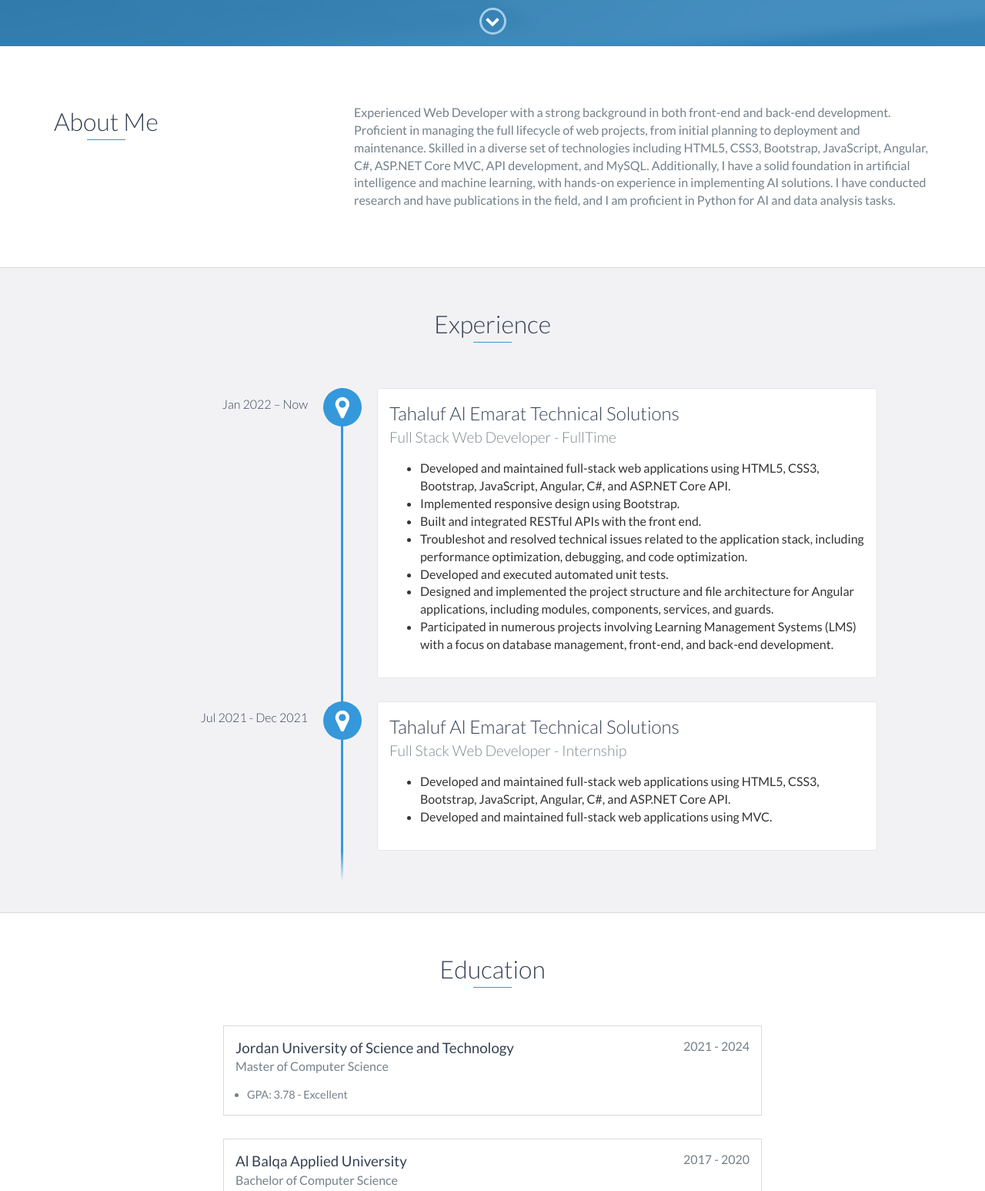
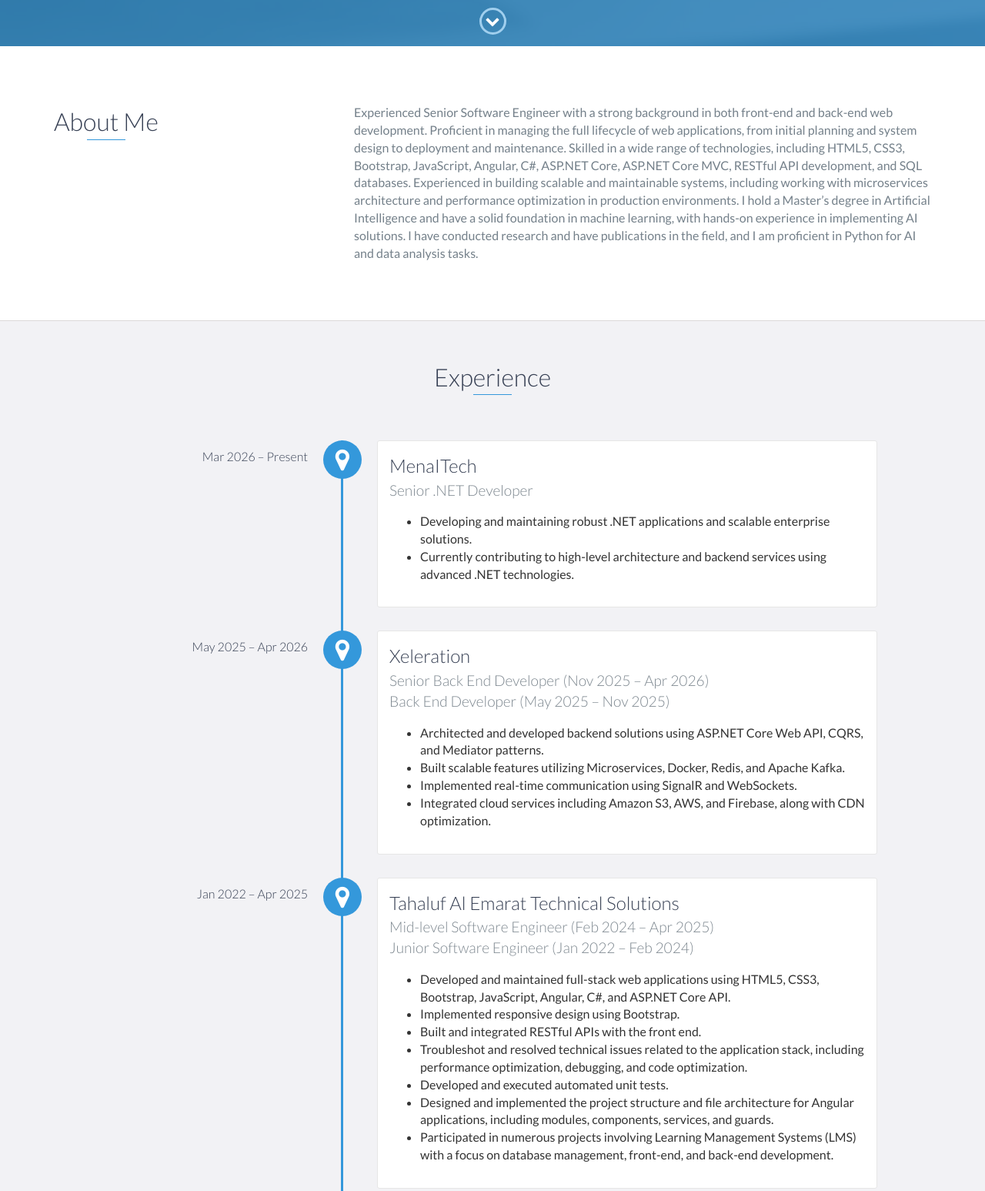
Before and after one commit to moayyad1/Moayyad-Alajlouni---Portfolio, a website: page index.html in a window 1280 px wide. Shown: the part 740-2287 px from the top of the page at 77% size. Drawn offline with nearby package versions, Linux system fonts and the light colour scheme.

Commit message:
update portfolio

```diff
--- a/index.html
+++ b/index.html
@@ -50,7 +50,7 @@
     <div id="lead">
         <div id="lead-content">
             <h1>Moayyad Alajlouni</h1><br>
-            <h2>Software Engineer</h2>
+            <h2>Senior .NET Developer</h2>
             <a href="./images/Moayyad_Alajlouni_Latest_CV.pdf" class="btn-rounded-white" download>Download Resume</a>
         </div>
         <!-- End #lead-content -->
@@ -72,13 +72,12 @@
                 </div>
                 <div class="col-md-8">
                     <p>
-                        Experienced Web Developer with a strong background in both front-end and back-end development.
-                        Proficient in managing the full lifecycle of web projects, from initial planning to deployment
-                        and maintenance. Skilled in a diverse set of technologies including HTML5, CSS3, Bootstrap,
-                        JavaScript, Angular, C#, ASP.NET Core MVC, API development, and MySQL. Additionally, I have a
-                        solid foundation in artificial intelligence and machine learning, with hands-on experience in
-                        implementing AI solutions. I have conducted research and have publications in the field, and I
-                        am proficient in Python for AI and data analysis tasks.
+                        Experienced Senior Software Engineer with a strong background in both front-end and back-end web development.
+                        Proficient in managing the full lifecycle of web applications, from initial planning and system design to deployment and maintenance.
+                        Skilled in a wide range of technologies, including HTML5, CSS3, Bootstrap, JavaScript, Angular, C#, ASP.NET Core, ASP.NET Core MVC, RESTful API development, and SQL databases.
+                        Experienced in building scalable and maintainable systems, including working with microservices architecture and performance optimization in production environments.
+                        I hold a Master’s degree in Artificial Intelligence and have a solid foundation in machine learning, with hands-on experience in implementing AI solutions.
+                        I have conducted research and have publications in the field, and I am proficient in Python for AI and data analysis tasks.
                     </p>
                 </div>
             </div>
@@ -89,9 +88,29 @@
     <div id="experience" class="background-alt">
         <h2 class="heading">Experience</h2>
         <div id="experience-timeline">
-            <div data-date="Jan 2022 – Now">
+            <div data-date="Mar 2026 – Present">
+                <h3>MenaITech</h3>
+                <h4>Senior .NET Developer
+                </h4>
+                <ul>
+                    <li>Developing and maintaining robust .NET applications and scalable enterprise solutions.</li>
+                    <li>Currently contributing to high-level architecture and backend services using advanced .NET technologies.</li>
+                </ul>
+            </div>
+            <div data-date="May 2025 – Apr 2026">
+                <h3>Xeleration</h3>
+                <h4>Senior Back End Developer (Nov 2025 – Apr 2026)<br>Back End Developer (May 2025 – Nov 2025)
+                </h4>
+                <ul>
+                    <li>Architected and developed backend solutions using ASP.NET Core Web API, CQRS, and Mediator patterns.</li>
+                    <li>Built scalable features utilizing Microservices, Docker, Redis, and Apache Kafka.</li>
+                    <li>Implemented real-time communication using SignalR and WebSockets.</li>
+                    <li>Integrated cloud services including Amazon S3, AWS, and Firebase, along with CDN optimization.</li>
+                </ul>
+            </div>
+            <div data-date="Jan 2022 – Apr 2025">
                 <h3>Tahaluf Al Emarat Technical Solutions</h3>
-                <h4>Full Stack Web Developer - FullTime
+                <h4>Mid-level Software Engineer (Feb 2024 – Apr 2025)<br>Junior Software Engineer (Jan 2022 – Feb 2024)
                 </h4>
                 <ul>
                     <li>Developed and maintained full-stack web applications using HTML5, CSS3, Bootstrap, JavaScript,
@@ -109,7 +128,7 @@
             </div>
             <div data-date="Jul 2021 - Dec 2021">
                 <h3>Tahaluf Al Emarat Technical Solutions</h3>
-                <h4>Full Stack Web Developer - Internship
+                <h4>Full Stack Developer - Internship
                 </h4>
                 <ul>
                     <li>Developed and maintained full-stack web applications using HTML5, CSS3, Bootstrap, JavaScript,
```
